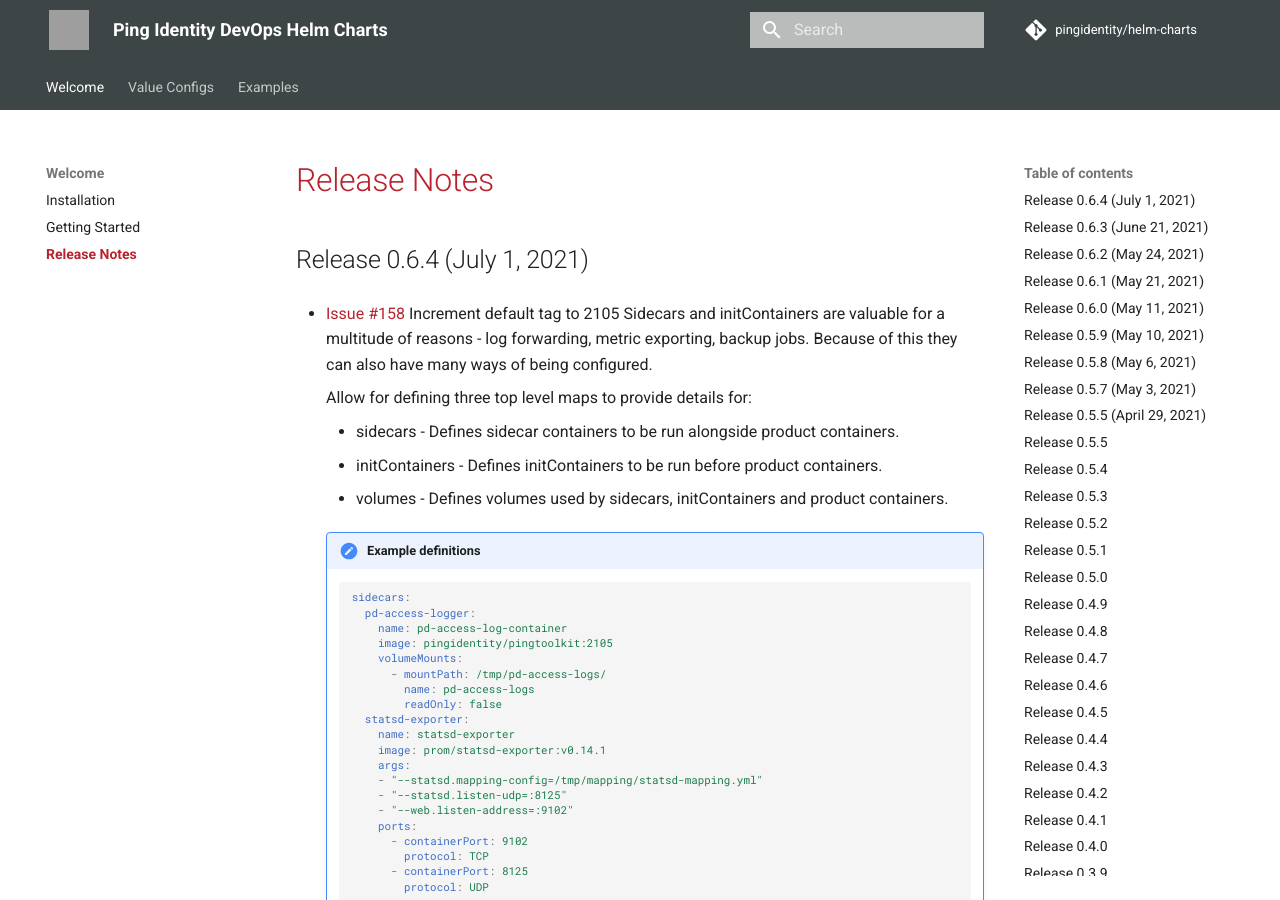
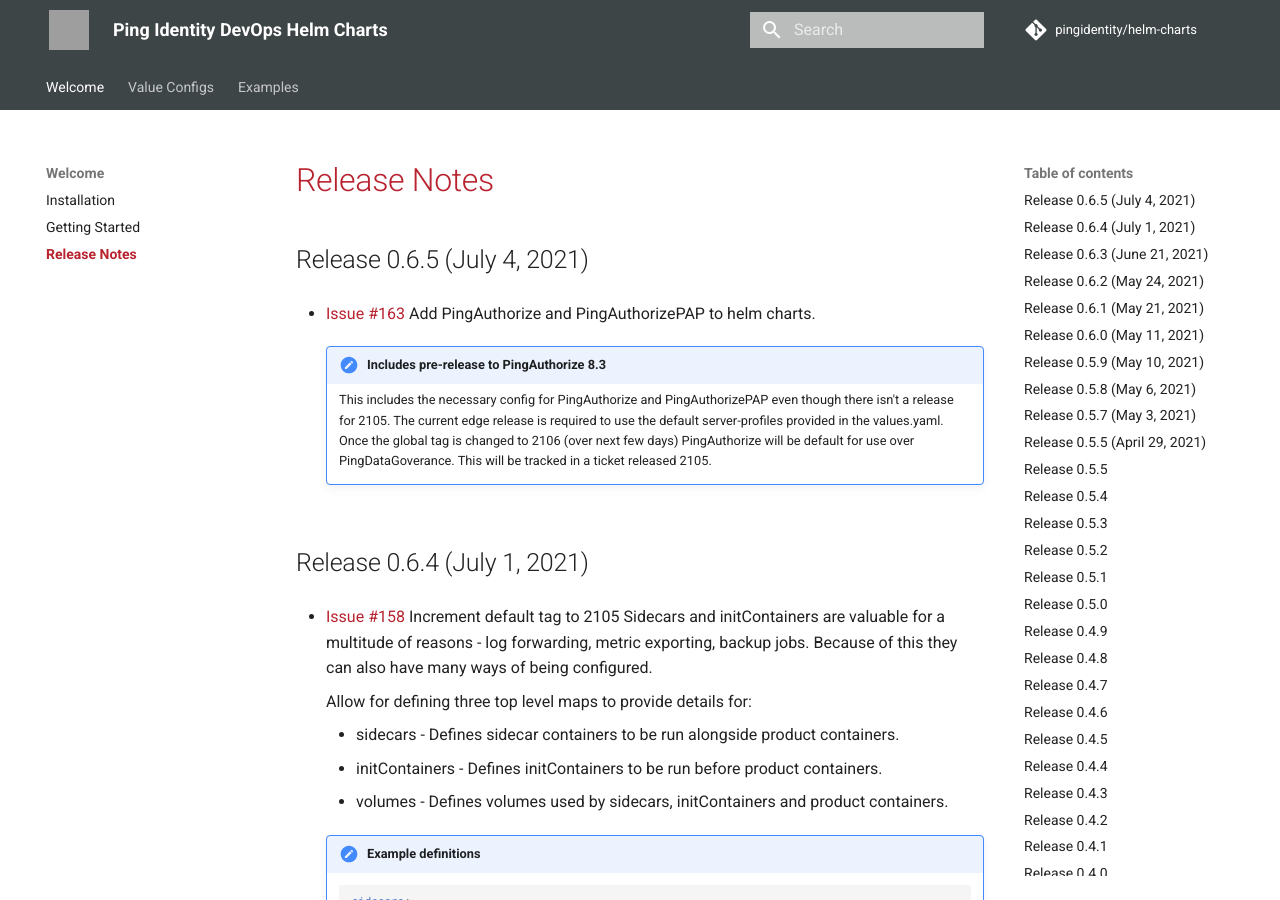
Before and after one commit to pingidentity/helm-charts, an MkDocs documentation site: the page built from docs/release-notes.md, in a window 1280 px wide and 900 px high. Built offline with MkDocs 1.6.1 and Material for MkDocs 9.7.7, drawn with Linux system fonts in a browser that asks for light colours; comment, search, counter and statistics services are not loaded; grey boxes are pictures that could not be loaded.

Commit message:
Release 0.6.5 - Addig PingAuthorize/PAP

```diff
--- a/docs/release-notes.md
+++ b/docs/release-notes.md
@@ -1,4 +1,16 @@
 # Release Notes
+
+## Release 0.6.5 (July 4, 2021)
+
+* [Issue #163](https://github.com/pingidentity/helm-charts/issues/163) Add PingAuthorize and
+    PingAuthorizePAP to helm charts.
+
+    !!! note "Includes pre-release to PingAuthorize 8.3"
+        This includes the necessary config for PingAuthorize and PingAuthorizePAP even though
+        there isn't a release for 2105.  The current edge release is required to use the default
+        server-profiles provided in the values.yaml.  Once the global tag is changed to 2106 (over next
+        few days) PingAuthorize will be default for use over PingDataGoverance.  This will be tracked in
+        a ticket released 2105.
 
 ## Release 0.6.4 (July 1, 2021)
 
```
Also changed, not shown: 14 other files.
